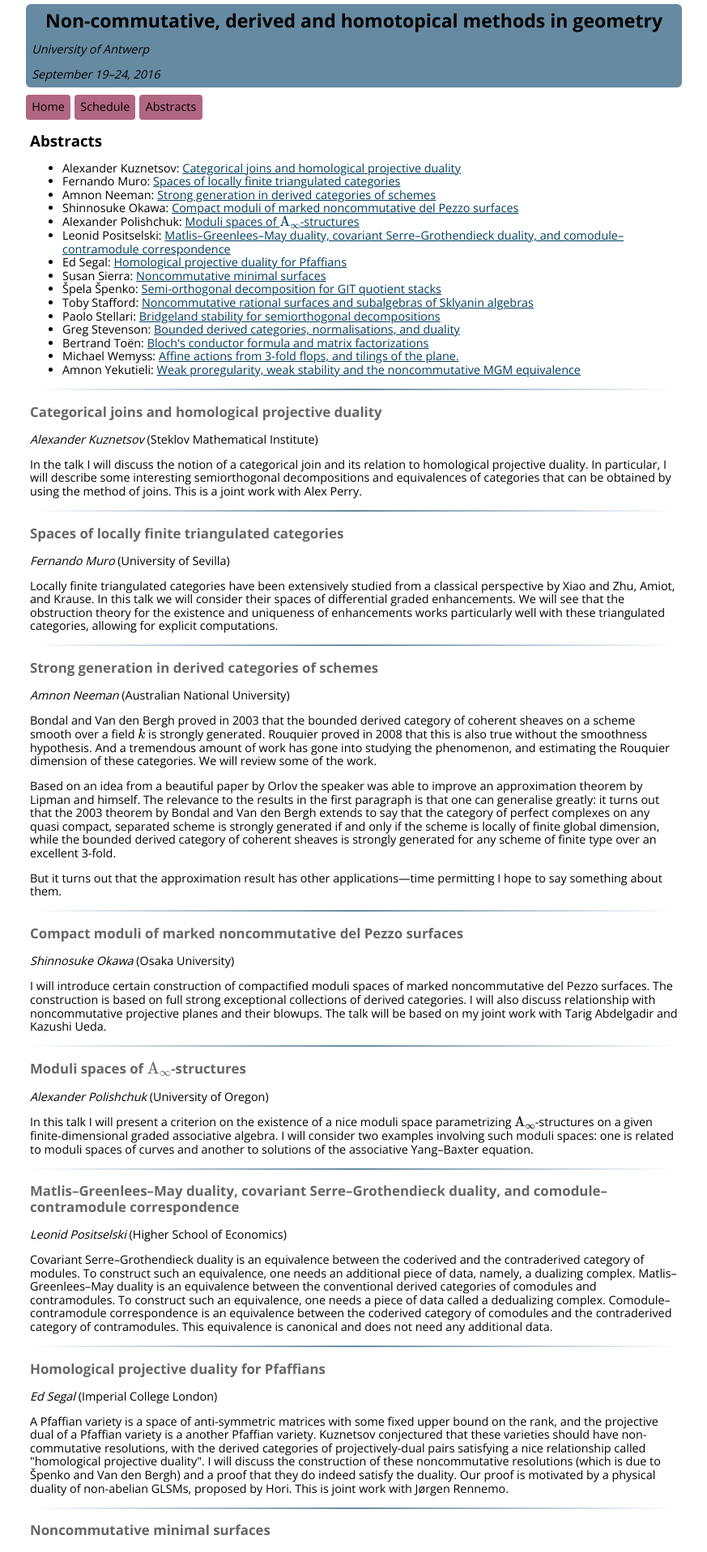
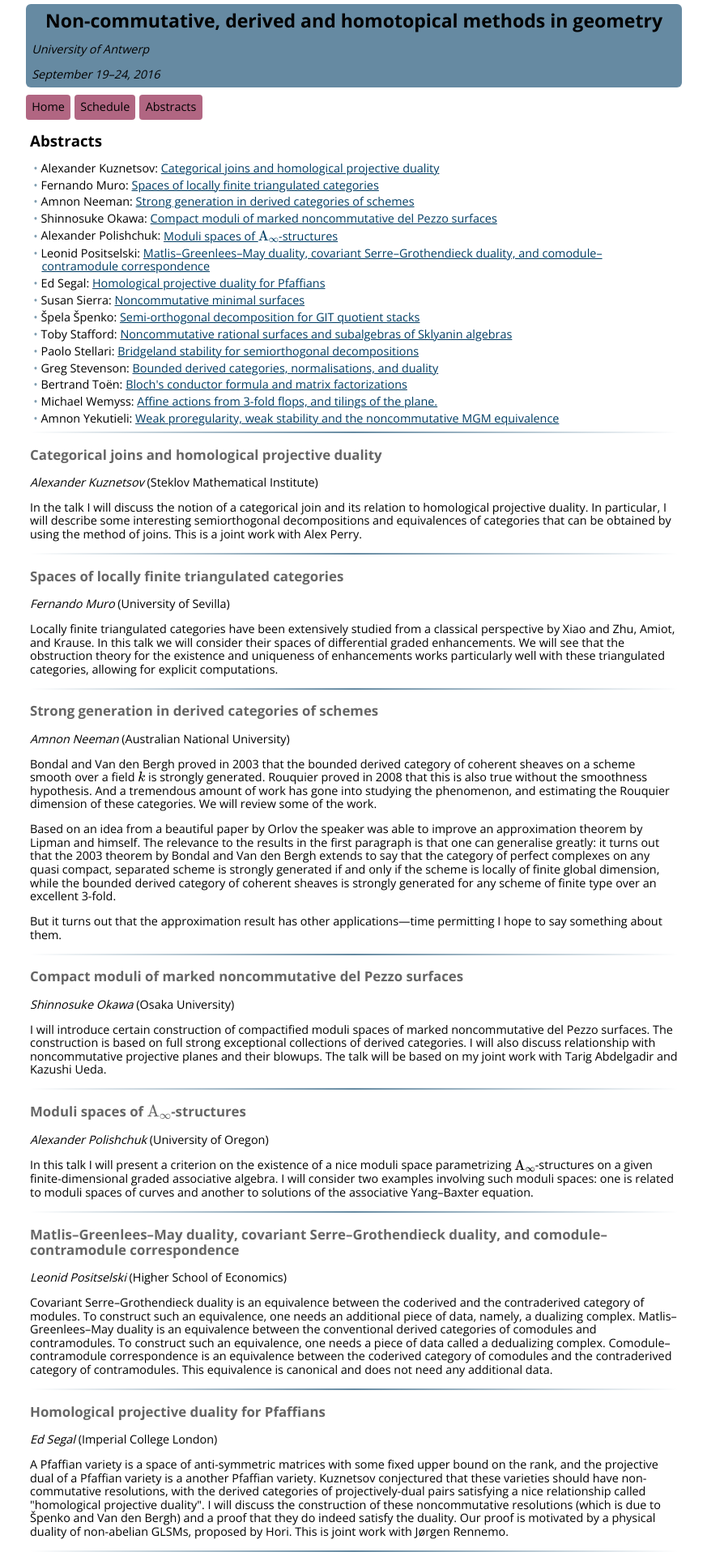
Before and after one commit to ncag-info/antwerp-2016, a Jekyll site: the page built from abstracts.html, in a window 1280 px wide. Shown: the top 1917 px of the page at 81% size, without its empty margins (203-1076 px from the left). Built offline with Jekyll 4.4.1, drawn with Linux system fonts in a browser that asks for light colours; nearby versions of some CDN libraries; library files that are not in the unit come from our copies; formulas are drawn with MathJax 3.

Commit message:
Improve layout list of speakers on abstract page

```diff
--- a/abstracts.html
+++ b/abstracts.html
@@ -3,7 +3,7 @@ layout: default
 ---
 
 <h2>Abstracts</h2>
-<ul>
+<ul class="names">
 {% for talk_id in site.data.talks %}
   {% assign talk = talk_id[1] %}
   {% assign speaker = site.data.speakers[talk.speaker] %}
```
